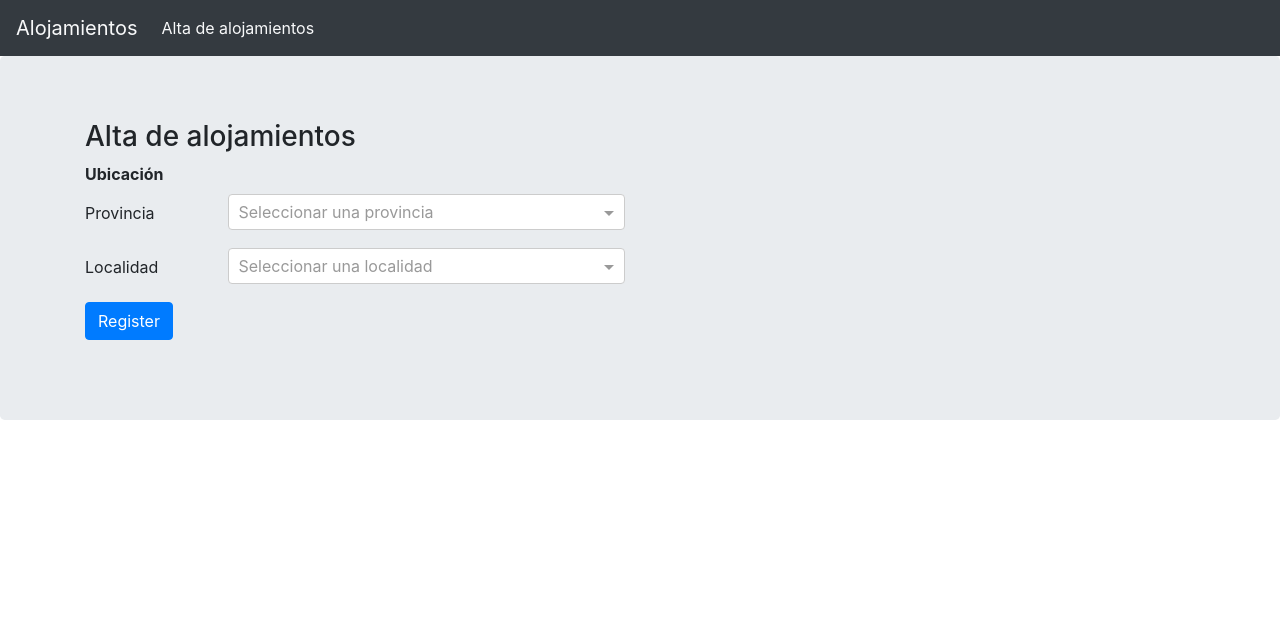
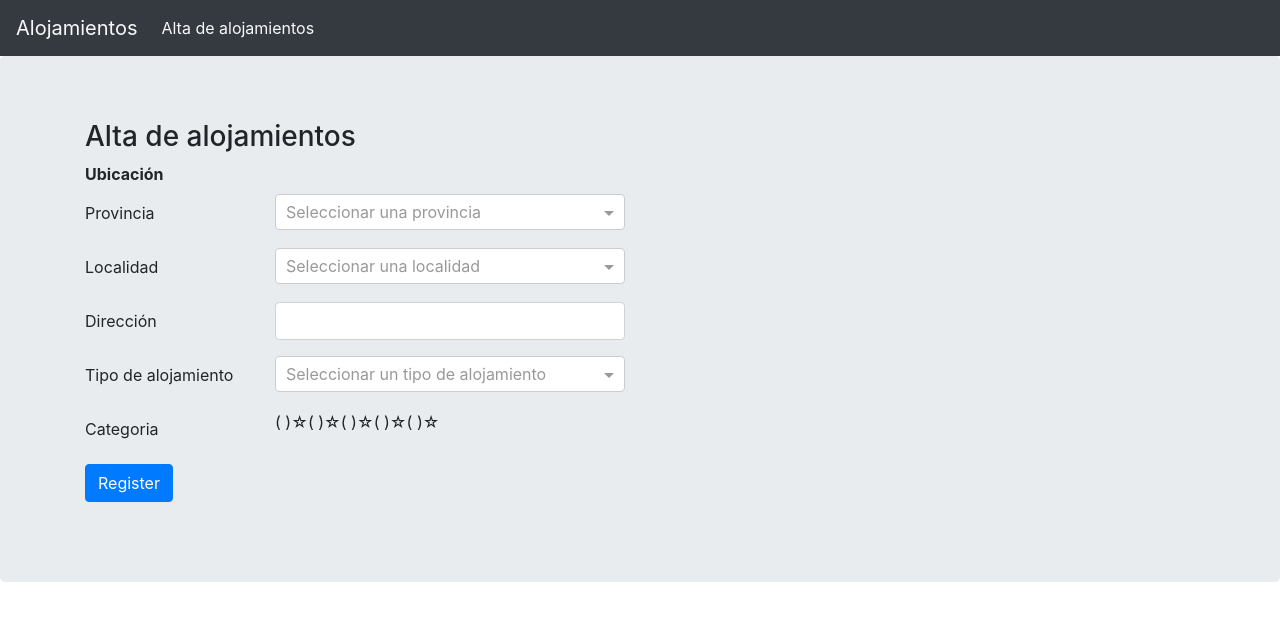
Before and after one commit to rodrigoep94/alojamientosapp, an Angular app: page /altaAlojamiento in a window 1280 px wide. Shown: the top 620 px of the page. Built offline with nearby package versions, Linux system fonts and the light colour scheme; no server answers.

Commit message:
Agregado de inputs, faltan datos de pension y de imagenes

```diff
--- a/package.json
+++ b/package.json
@@ -27,6 +27,7 @@
     "@angular/platform-browser": "~7.2.0",
     "@angular/platform-browser-dynamic": "~7.2.0",
     "@angular/router": "~7.2.0",
+    "@ng-bootstrap/ng-bootstrap": "^4.1.2",
     "@ng-select/ng-select": "^2.19.0",
     "bootstrap": "^4.3.1",
     "core-js": "^2.5.4",
--- a/src/app/app.module.ts
+++ b/src/app/app.module.ts
@@ -1,6 +1,7 @@
 import { BrowserModule } from '@angular/platform-browser';
 import { NgModule } from '@angular/core';
 import { FormsModule, ReactiveFormsModule } from '@angular/forms';
+import {NgbModule} from '@ng-bootstrap/ng-bootstrap'
 
 import { AppRoutingModule } from './app-routing.module';
 import { AppComponent } from './app.component';
@@ -21,7 +22,8 @@ import { NgSelectModule } from '@ng-select/ng-select';
     FormsModule,
     NgSelectModule,
     ReactiveFormsModule,
-    HttpClientModule
+    HttpClientModule,
+    NgbModule
   ],
   providers: [],
   bootstrap: [AppComponent]
--- a/src/app/components/alta-alojamiento/alta-alojamiento.component.html
+++ b/src/app/components/alta-alojamiento/alta-alojamiento.component.html
@@ -10,14 +10,16 @@
                     </div>
 
                     <div class="form-group row">
-                        <label class="col-sm-3 col-form-label">Provincia</label>
-                        <div class="col-sm-9">
+                        <label class="col-sm-4 col-form-label">Provincia</label>
+                        <div class="col-sm-8">
                             <ng-select [items]="comboProvincias"
                                        bindLabel="name"
                                        bindValue="id"
                                        (change)="changePais($event)"
+                                       [(ngModel)]="model.provincia"
                                        placeholder="Seleccionar una provincia"
-                                       formControlName="provincia">
+                                       formControlName="provincia"
+                                       [ngClass]="{ 'is-invalid': submitted && f.provincia.errors }" >
                             </ng-select>
                             <div *ngIf="submitted && f.provincia.errors">
                                 <div *ngIf="f.provincia.errors.required">La provincia es requerida</div>
@@ -26,19 +28,62 @@
                     </div>
 
                     <div class="form-group row">
-                        <label class="col-sm-3 col-form-label">Localidad</label>
-                        <div class="col-sm-9">
+                        <label class="col-sm-4 col-form-label">Localidad</label>
+                        <div class="col-sm-8">
                             <ng-select [items]="comboLocalidades"
                                        bindLabel="name"
                                        bindValue="id"
-                                       [disabled]="1 == 1"
+                                       [(ngModel)]="model.localidad"
                                        formControlName="localidad"
-                                       placeholder="Seleccionar una localidad"></ng-select>
+                                       placeholder="Seleccionar una localidad"
+                                       [ngClass]="{ 'is-invalid': submitted && f.localidad.errors }" ></ng-select>
                             <div *ngIf="submitted && f.localidad.errors">
                                 <div *ngIf="f.localidad.errors.required">La localidad es requerida</div>
                             </div>
                         </div>
                     </div>
+
+                    <div class="form-group row">
+                        <label class="col-sm-4 col-form-label">Dirección</label>
+                        <div class="col-sm-8">
+                            <input type="text"
+                                   formControlName="direccion"
+                                   class="form-control"
+                                   [(ngModel)] = "model.direccion"
+                                   [ngClass]="{ 'is-invalid': submitted && f.direccion.errors }" />
+                            <div *ngIf="submitted && f.direccion.errors" class="invalid-feedback">
+                                <div *ngIf="f.direccion.errors.required">La dirección es requerida</div>
+                            </div>
+                        </div>
+                    </div>
+
+                    <div class="form-group row">
+                        <label class="col-sm-4 col-form-label">Tipo de alojamiento</label>
+                        <div class="col-sm-8">
+                            <ng-select [items]="comboAlojamiento"
+                                       [(ngModel)]="model.tipoAlojamiento"
+                                       formControlName="tipoAlojamiento"
+                                       placeholder="Seleccionar un tipo de alojamiento"
+                                       [ngClass]="{ 'is-invalid': submitted && f.tipoAlojamiento.errors }" ></ng-select>
+                            <div *ngIf="submitted && f.tipoAlojamiento.errors">
+                                <div *ngIf="f.tipoAlojamiento.errors.required">El tipo de alojamiento es requerido</div>
+                            </div>
+                        </div>
+                    </div>
+
+                    <div class="form-group row">
+                            <label class="col-sm-4 col-form-label">Categoria</label>
+                            <div class="col-sm-8">
+                                <ngb-rating [formControl]="f.categoria"
+                                            max="5"
+                                            formControlName="categoria"
+                                            [ngClass]="{ 'is-invalid': submitted && f.categoria.errors }"
+                                            [(ngModel)] = "model.categoria"></ngb-rating>
+                                <div *ngIf="submitted && f.categoria.errors">
+                                    <div *ngIf="f.categoria.errors.required">La categoría es requerida</div>
+                                </div>
+                            </div>
+                        </div>
 
                     <div class="form-group">
                         <button class="btn btn-primary">Register</button>
--- a/src/app/components/alta-alojamiento/alta-alojamiento.component.ts
+++ b/src/app/components/alta-alojamiento/alta-alojamiento.component.ts
@@ -1,6 +1,7 @@
 import { Component, OnInit } from '@angular/core';
 import { FormBuilder, FormGroup, Validators } from '@angular/forms';
 import { LocalizationService } from 'src/app/services/localization.service';
+import { Alojamiento } from 'src/app/models/alojamiento';
 
 @Component({
   selector: 'app-alta-alojamiento',
@@ -10,7 +11,9 @@ import { LocalizationService } from 'src/app/services/localization.service';
 export class AltaAlojamientoComponent implements OnInit {
     comboProvincias = [];
     comboLocalidades = [];
+    comboAlojamiento = ["Hotel", "Posada", "Cabana", "Otro"]
     registerForm: FormGroup;
+    model: Alojamiento = new Alojamiento();
     submitted = false;
 
     constructor(private formBuilder: FormBuilder,
@@ -19,7 +22,12 @@ export class AltaAlojamientoComponent implements OnInit {
     ngOnInit() {
         this.registerForm = this.formBuilder.group({
             provincia: [null, Validators.required],
-            localidad: [null, Validators.required]
+            localidad: [null, Validators.required],
+            direccion: [null, Validators.required],
+            tipoAlojamiento: [null, Validators.required],
+            categoria: [null, Validators.required],
+            tipoPension: [null, Validators.required],
+            valorPromedioPension: [null, Validators.required]
         });
         this.registerForm.controls.provincia.disabled;
         this.cargarComboProvincia();
@@ -43,8 +51,9 @@ export class AltaAlojamientoComponent implements OnInit {
     get f() { return this.registerForm.controls; }
 
     onSubmit() {
+        console.log(this.model);
         this.submitted = true;
-
+        console.log(this.registerForm);
         // stop here if form is invalid
         if (this.registerForm.invalid) {
             return;
--- /dev/null
+++ b/src/app/models/alojamiento.ts
@@ -0,0 +1,15 @@
+export class Alojamiento{
+
+    constructor(){
+
+    }
+
+    id: number;
+    provincia: string;
+    localidad: string;
+    direccion: string;
+    tipoAlojamiento: string;
+    categoria: number;
+    tipoPension: string;
+    valorPromedioPension: number;
+}
```
Also changed, not shown: 1 other file (tests, documents, lock files or other folders).
